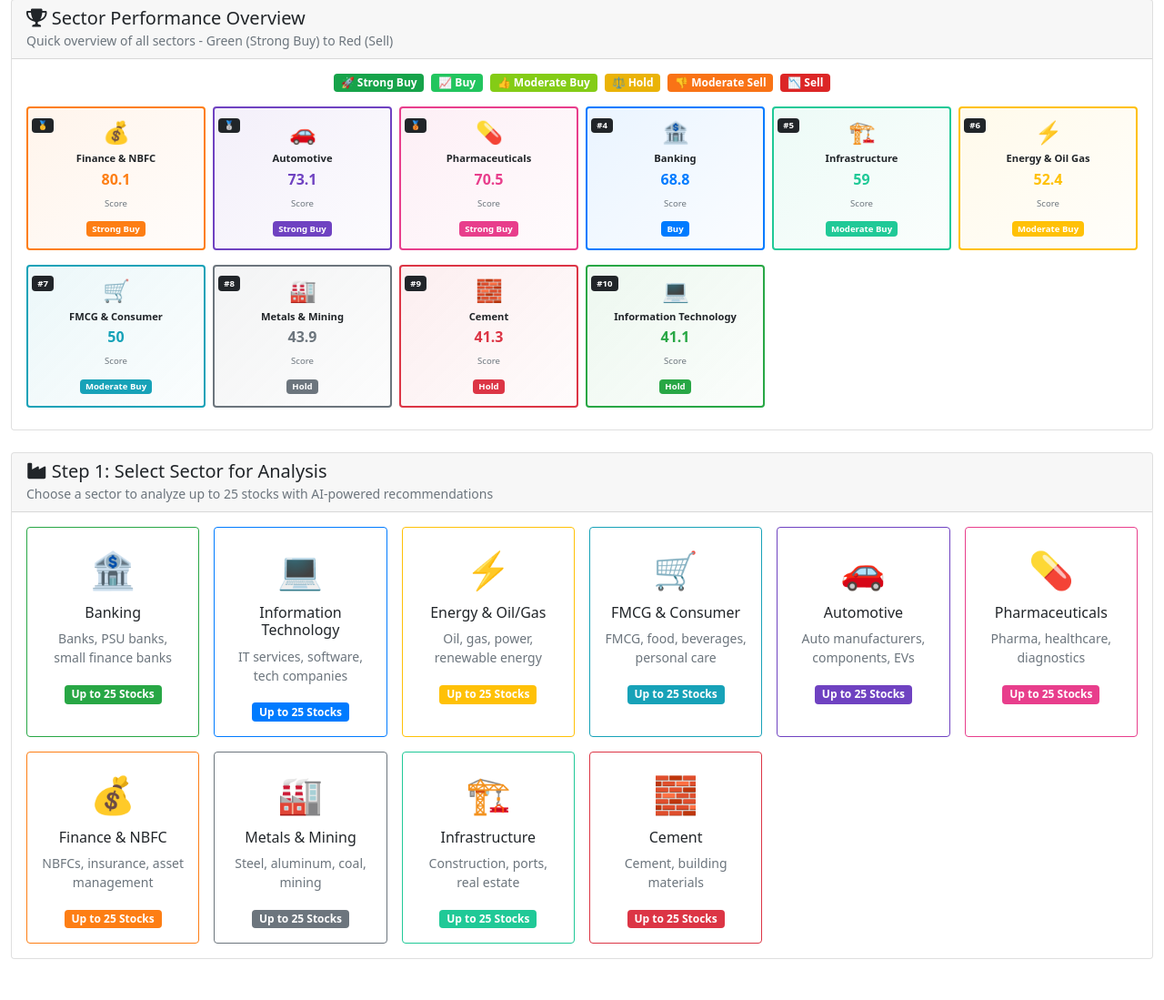
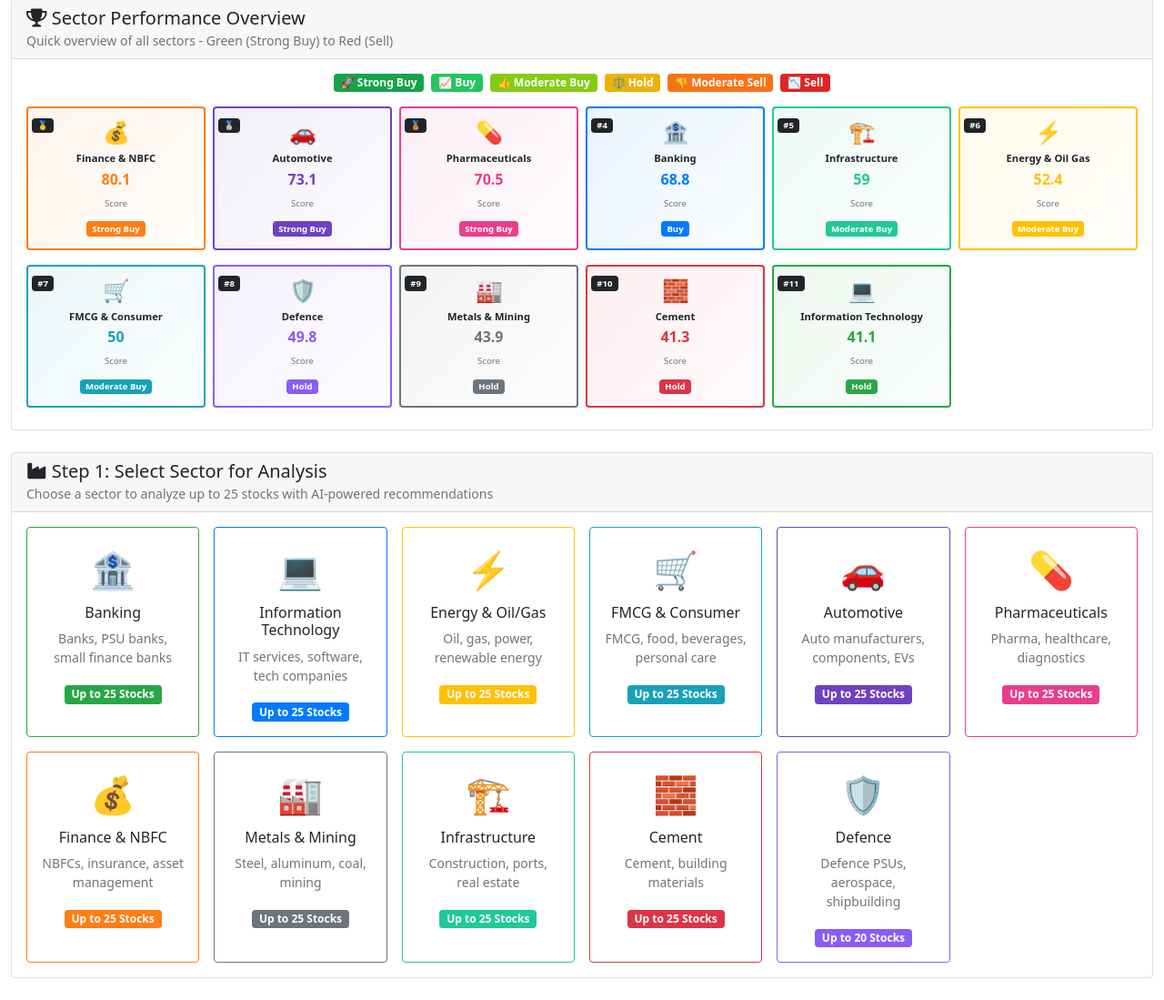
Before and after one commit to Rishab2469/stock-market-ai-agent, a Flask app: page / in a window 1280 px wide. Shown: the part 129-1228 px from the top of the page at 91% size. Before the commit the page ends 1183 px from the top, so only its background shows below. Run offline with Flask 3, Linux system fonts and the light colour scheme.

Commit message:
Add Defence Sector + Final Production Ready Release
 NEW FEATURES:
-  Defence Sector: 20 major Indian defence companies (HAL, BEL, GRSE, etc.)
-  Complete Sector Comparison: All 11 sectors in heatmap
-  Enhanced Technical Analysis: 20EMA, 50EMA, MACD, Bollinger Bands
-  Multi-source News: 15+ Indian financial sources

 FIXES:
-  Updated README with correct GitHub URL
-  Added missing transformers dependency
-  Defence sector in both selection and comparison
-  Complete requirements.txt

 READY FOR:
- Production deployment
- Portfolio showcase
- Open source collaboration
- Professional use

```diff
--- a/app.py
+++ b/app.py
@@ -509,7 +509,8 @@ def api_sector_comparison_heatmap():
             'FINANCE_NBFC': {'name': 'Finance & NBFC', 'icon': '💰', 'color': '#fd7e14'},
             'METALS_MINING': {'name': 'Metals & Mining', 'icon': '🏭', 'color': '#6c757d'},
             'INFRASTRUCTURE': {'name': 'Infrastructure', 'icon': '🏗️', 'color': '#20c997'},
-            'CEMENT': {'name': 'Cement', 'icon': '🧱', 'color': '#dc3545'}
+            'CEMENT': {'name': 'Cement', 'icon': '🧱', 'color': '#dc3545'},
+            'DEFENCE': {'name': 'Defence', 'icon': '🛡️', 'color': '#8b5cf6'}
         }
 
         # Generate simulated performance data
--- a/config.py
+++ b/config.py
@@ -186,7 +186,7 @@ class Config:
     STOCK_SYMBOLS = list(dict.fromkeys(STOCK_SYMBOLS))
 
     # Risk management
-    MAX_RECOMMENDATIONS = 10   # Maximum number of buy recommendations
+    MAX_RECOMMENDATIONS = 11   # Maximum number of buy recommendations
     RISK_TOLERANCE = 'medium'  # low, medium, high
 
     # Web app settings
--- a/requirements.txt
+++ b/requirements.txt
@@ -9,5 +9,7 @@ python-dotenv
 beautifulsoup4
 lxml
 plotly
+transformers
+torch
 setuptools
 wheel
--- a/templates/sector_analysis.html
+++ b/templates/sector_analysis.html
@@ -732,6 +732,13 @@
                 description: 'Cement, building materials',
                 color: '#dc3545',
                 stocks: 25
+            },
+            'DEFENCE': {
+                name: 'Defence',
+                icon: '🛡️',
+                description: 'Defence PSUs, aerospace, shipbuilding',
+                color: '#8b5cf6',
+                stocks: 20
             }
         };
 
```
Also changed, not shown: README.md, 1 other file.
